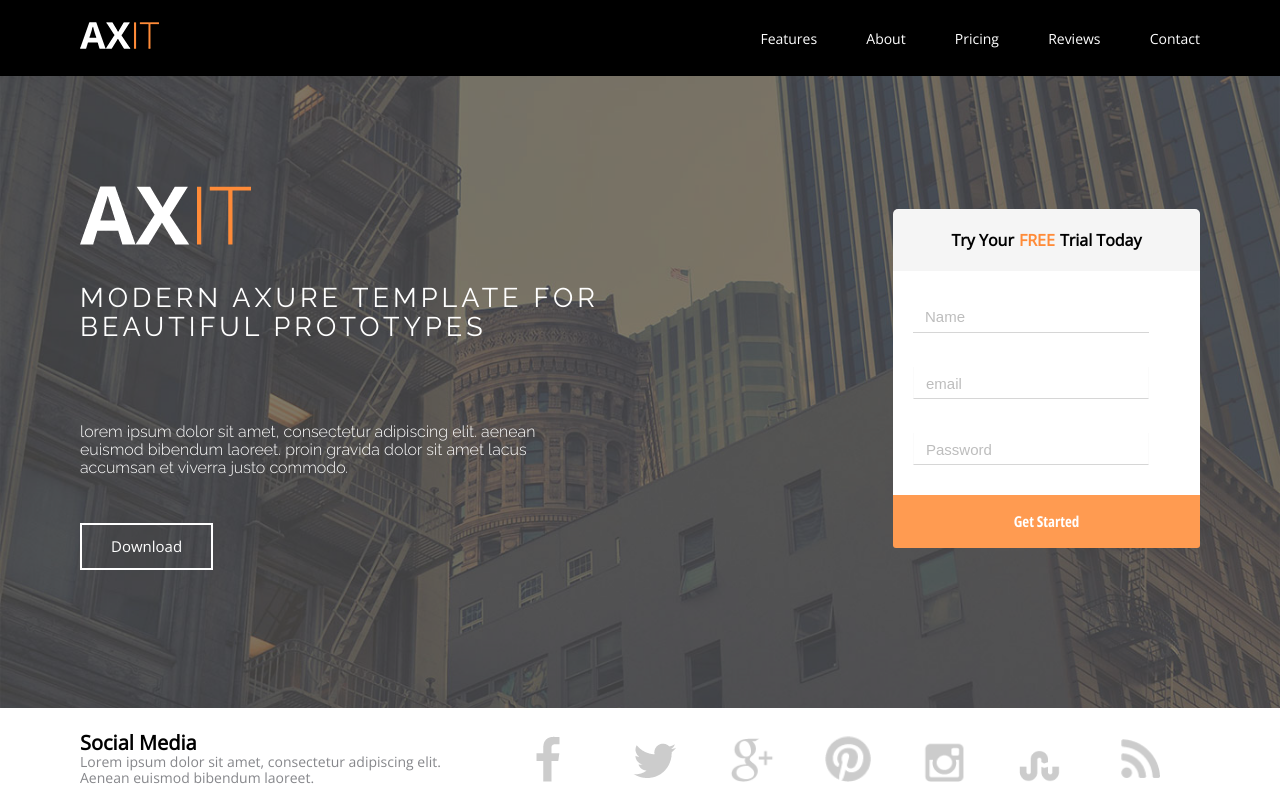
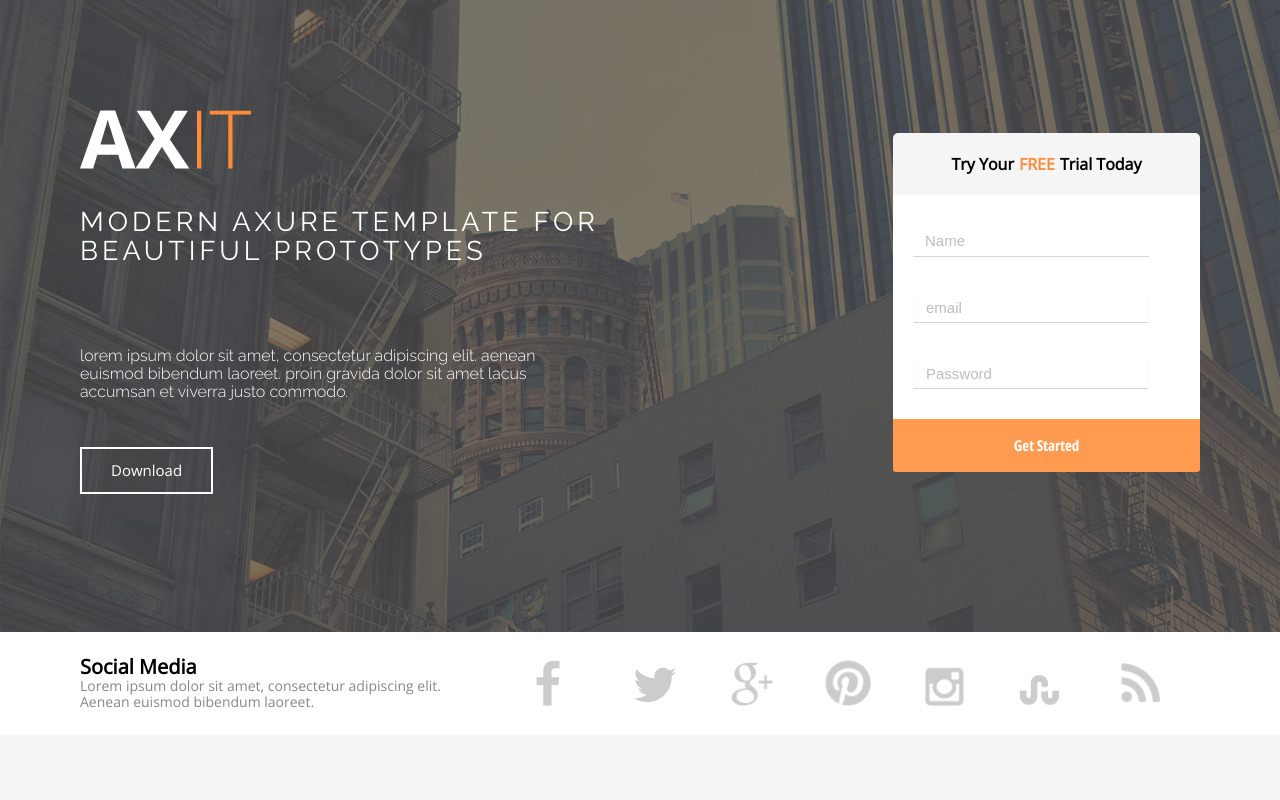
Before and after one commit to mayur-412/Axit, a plain HTML site: page index.html in a window 1280 px wide. Shown: the top 800 px of the page. Drawn offline with nearby package versions, Linux system fonts and the light colour scheme.

Commit message:
Update index.html
header remove

```diff
--- a/index.html
+++ b/index.html
@@ -15,7 +15,7 @@
 
 <div id="page">
 
-      <header class="container">
+     <!--  <header class="container">
          <div class="row">
             <div class="open-menu">
                <a href="#menu">
@@ -41,7 +41,7 @@
                </nav>
             </div>
          </div>
-      </header>
+      </header> -->
       <!-- header end -->
       <!-- banner-section start  -->
       <section class="container banner-section">
```
